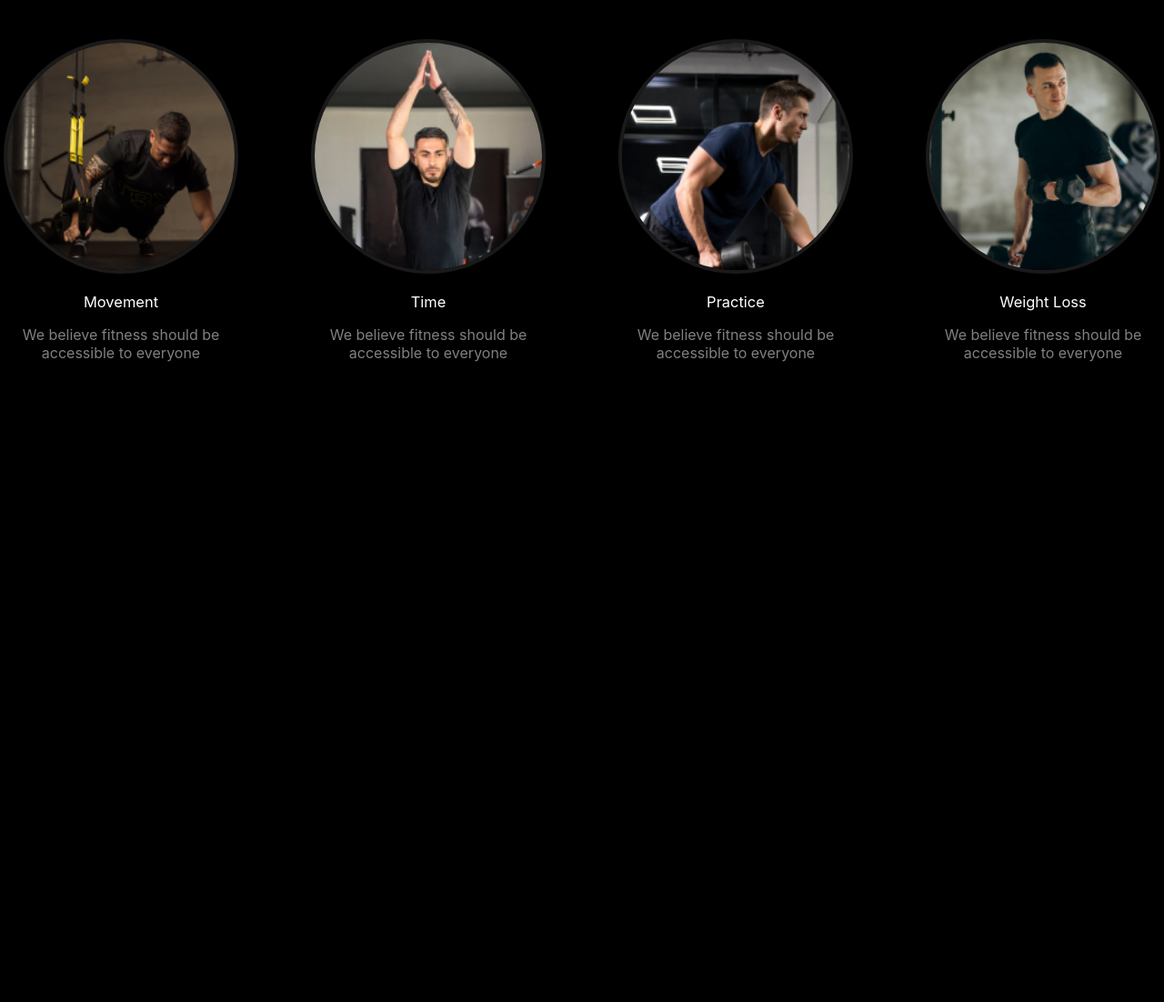
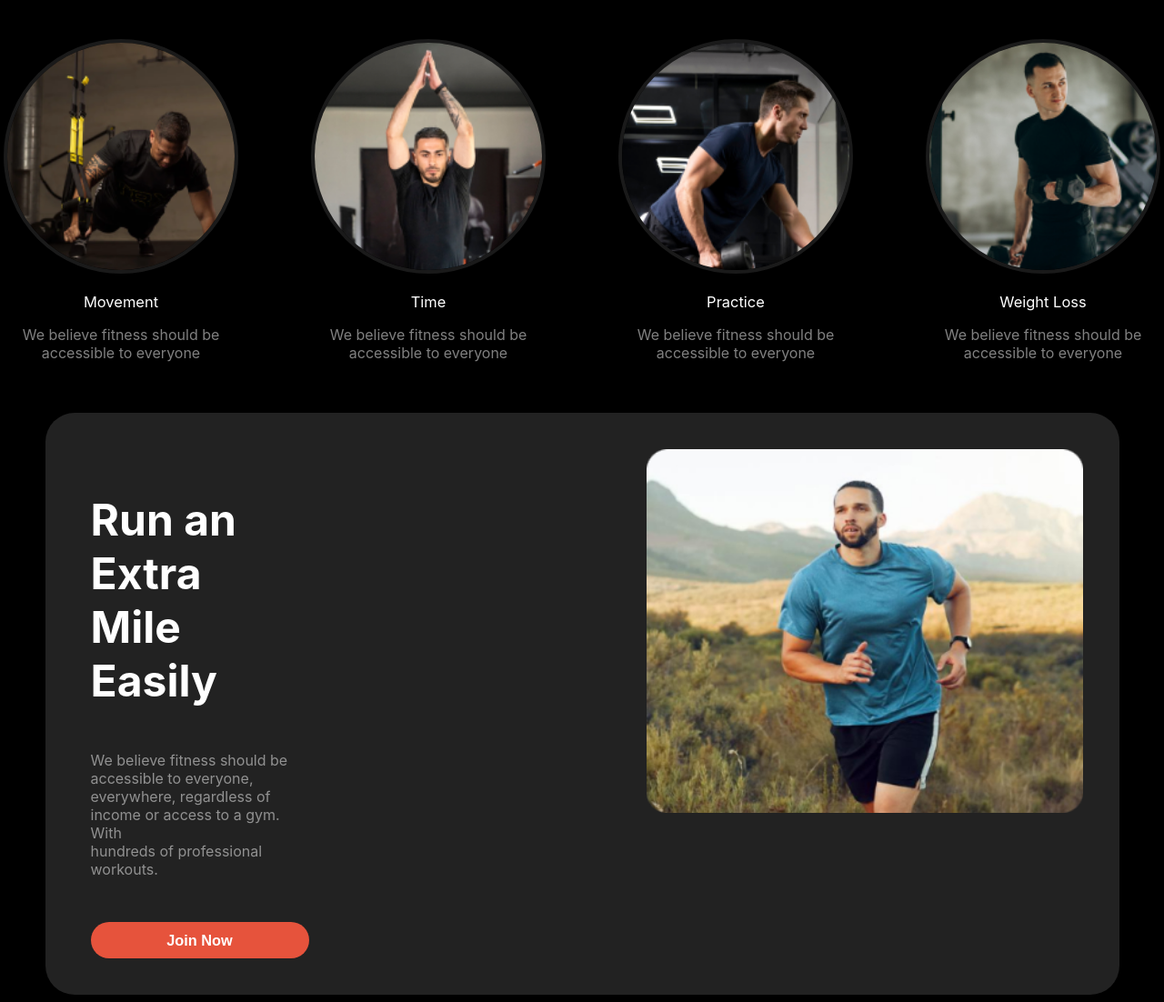
Before and after one commit to rakibulhasan-0/Assaignment-02, a plain HTML site: page index.html in a window 1280 px wide. Shown: the part 1070-2172 px from the top of the page at 91% size. Before the commit the page ends 1532 px from the top, so only its background shows below. Drawn offline with Linux system fonts and the light colour scheme; a web font is replaced by a local one.

Commit message:
container 4 web version done

```diff
--- a/index.html
+++ b/index.html
@@ -85,6 +85,18 @@
             </div>
         </div>
     </div>
+    <div class="container-4">
+        <div class="cont-1">
+            <div class="con-4-0">
+                <h3 class="title-com">Run an Extra<br>Mile Easily</h3>
+                <p class="description-com con-4-d">We believe fitness should be accessible to everyone,<br> everywhere, regardless of income or access to a gym. With<br>hundreds of professional workouts.</p>
+                <button class="btn-5">Join Now</button>
+            </div>
+            <div>
+                <img class="run" src="images/Rectangle 22.png" alt="">
+            </div>
+        </div>
+    </div>
 </main>
 <footer>
 
--- a/styles/assain.css
+++ b/styles/assain.css
@@ -173,8 +173,8 @@ header{
     display: flex;
     position: relative;
     width: auto;
-    margin-left:  250px;
-    margin-right: 250px;
+    margin-left:  270px;
+    margin-right: 270px;
     flex-direction: row;
 
 }
@@ -191,7 +191,51 @@ header{
     text-align: center;
     align-items: center;
 }
-
+/* Container 4 */
+.bg-3{
+    background-color: #222222;
+    width: 80%;
+}
+.container-4{
+    display: flex;
+    width: 100%;
+    border-radius: 1.02rem;
+    justify-content: center;
+    align-items: center;
+    /* justify-content: center; */
+    /* border: 2px solid red; */
+}
+.cont-1{
+    display: flex;
+    background-color: #222222;;
+    margin-right: 250px;
+    margin-left: 250px;
+    border-radius: 2rem;
+    /* border: 2px solid white; */
+}
+.con-4-0{
+    padding: 40px 270px 40px 50px;
+    align-items: left;
+    /* border: 4px solid greenyellow; */
+}
+.con-4-d{
+    margin-bottom: 3rem;
+}
+.btn-5{
+    background-color: #E6533C;
+    color: #FFFFFF;
+    font-size: 1.02rem;
+    font-weight: 600;
+    border: none;
+    border-radius: 3rem;
+    width: 15rem;
+    height: 40px;
+}
+.run{
+    width: 30rem;
+    height: 25rem;
+    padding: 40px 40px 40px 101px;
+}
 /* navbar style */
 .navbar{
     justify-content: space-between;
@@ -279,7 +323,7 @@ nav > h3{
     .btn-holder-1{
         display: flex;
         flex-direction: row;
-        justify-content: space-between;
+        justify-content: space-around;
 
     }
     .header-title{
```
Also changed, not shown: images/Rectangle 22.png (added).
